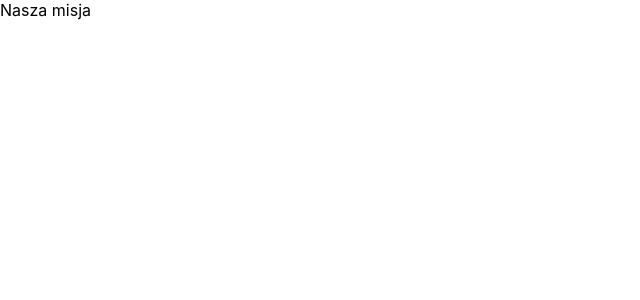
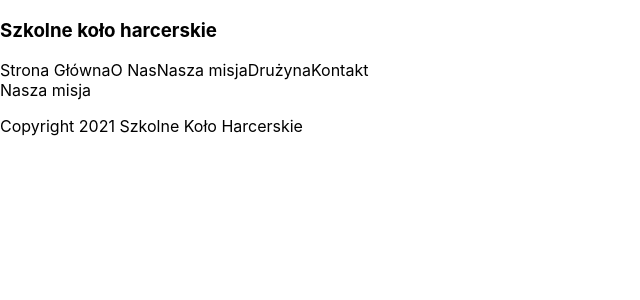
Before and after one commit to oladabro/next.js_project, a Next.js app: page /mission in a window 1280 px wide. Shown: the top 300 px of the page, without its empty margins (0-640 px from the left). Built offline with nearby package versions, Linux system fonts and the light colour scheme.

Commit message:
add layout component

```diff
--- /dev/null
+++ b/components/Layout.js
@@ -0,0 +1,14 @@
+import Footer from './Footer';
+import Navbar from './Navbar';
+
+const Layout = ({ children }) => {
+  return (
+    <div className='content'>
+      <Navbar />
+      {children}
+      <Footer />
+    </div>
+  );
+};
+
+export default Layout;
--- a/pages/_app.js
+++ b/pages/_app.js
@@ -1,7 +1,12 @@
-import '../styles/globals.css'
+import Layout from '../components/Layout';
+import '../styles/globals.css';
 
 function MyApp({ Component, pageProps }) {
-  return <Component {...pageProps} />
+  return (
+    <Layout>
+      <Component {...pageProps} />
+    </Layout>
+  );
 }
 
-export default MyApp
+export default MyApp;
--- a/pages/index.js
+++ b/pages/index.js
@@ -7,7 +7,6 @@
 export default function Home() {
   return (
     <div>
-      <Navbar />
       <h1>Homepage</h1>
       <p>
         Lorem ipsum dolor sit amet, consectetur adipiscing elit, sed do eiusmod
@@ -21,7 +20,6 @@
       <Link href='/team'>
         <a>Poznaj naszą drużynę:)</a>
       </Link>
-      <Footer />
     </div>
   );
 }
```
